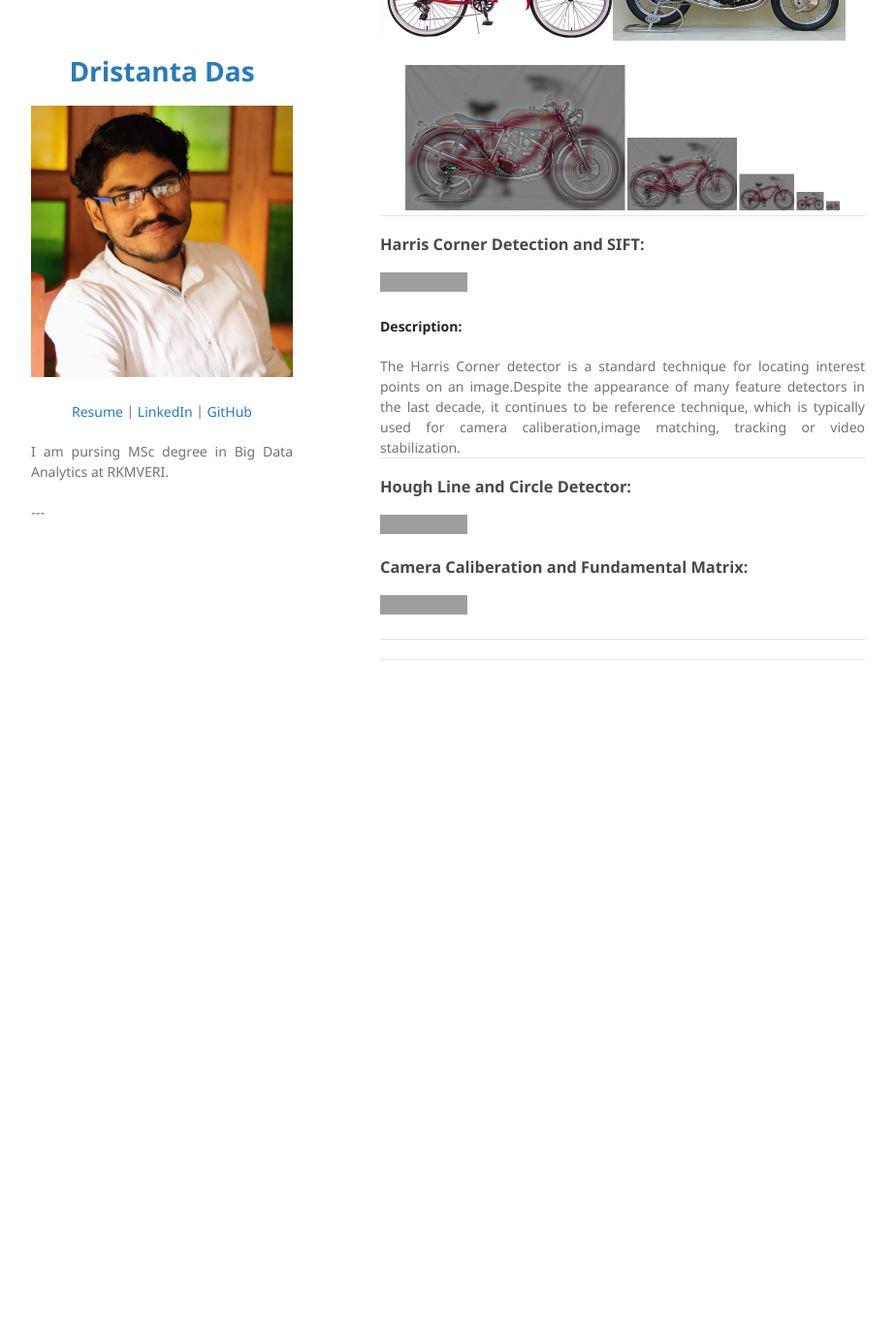
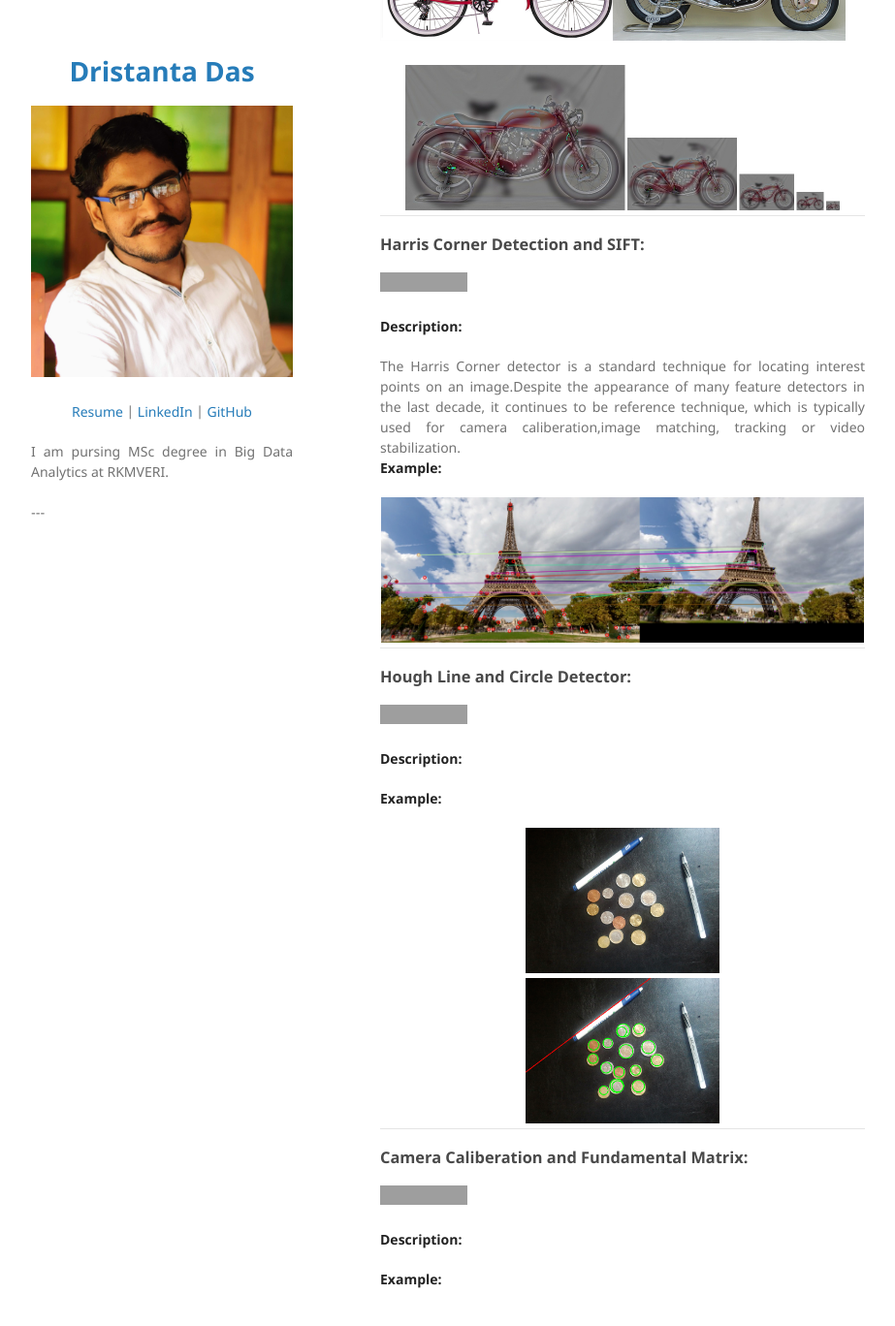
Before and after one commit to dasdristanta13/dasdristanta13.github.io, a Jekyll site: the page built from index.md, in a window 1280 px wide and 1400 px high, scrolled down 1109 px. Shown: the top 1368 px of the window at 97% size, without its empty margins (178-1101 px from the left). Built offline with Jekyll 4.4.1, drawn with Linux system fonts in a browser that asks for light colours; our own code applies the rules of GitHub Pages for plain Markdown files; before the commit the page ends 1860 px from its top, so only the background shows below that; grey boxes are pictures that could not be loaded.

Commit message:
Update index.md

```diff
--- a/index.md
+++ b/index.md
@@ -4,9 +4,9 @@
 
 ## Machine Learning
 
+### 2.5D Visual Sound:
+[![View on GitHub](https://img.shields.io/badge/GitHub-View_on_GitHub-blue?logo=GitHub)](https://github.com/dasdristanta13/2.5D-Visual-Sound)
 
-[![View on GitHub](https://img.shields.io/badge/GitHub-View_on_GitHub-blue?logo=GitHub)](https://github.com/dasdristanta13/2.5D-Visual-Sound)
-### 2.5D Visual Sound:
 
 **Description:**
 <div style="text-align: justify">Binaural audio provides a listener with 3D sound sensation, allowing a rich perceptual experience of the scene.However, binaural recordings are scarcely available and require nontrivial expertise and equipment to obtain. We propose to convert common monaural audio into binaural audio by leveraging video.</div>
@@ -35,16 +35,26 @@
 **Description:**
 <div style="text-align: justify">The Harris Corner detector is a standard technique for locating interest points on an image.Despite the appearance of many feature detectors in the last decade, it continues to be reference technique, which is typically used for camera caliberation,image matching, tracking or video stabilization.</div>
 
+**Example:**
+
+<center><img src="images/matched_home.png?raw=true" height="150"/></center>
+
 ---
 ### Hough Line and Circle Detector:
 [![View on GitHub](https://img.shields.io/badge/GitHub-View_on_GitHub-blue?logo=GitHub)](https://github.com/dasdristanta13/Computer_Vision/tree/main/Hough_Line_And_Circle_Detector)
+
+**Description:**
+
+**Example:**
+
+<center><img src="images/input1.png?raw=true" height="150"/></center>
+
+<center><img src="images/finalLinesAndCircles.png?raw=true" height="150"/></center>
+
+---
 ### Camera Caliberation and Fundamental Matrix:
 [![View on GitHub](https://img.shields.io/badge/GitHub-View_on_GitHub-blue?logo=GitHub)](https://github.com/dasdristanta13/Computer_Vision/tree/main/Camera_Caliberation_and_Fundamental_Matrix)
 
+**Description:**
 
----
-
-
-
-
----
+**Example:**
```
